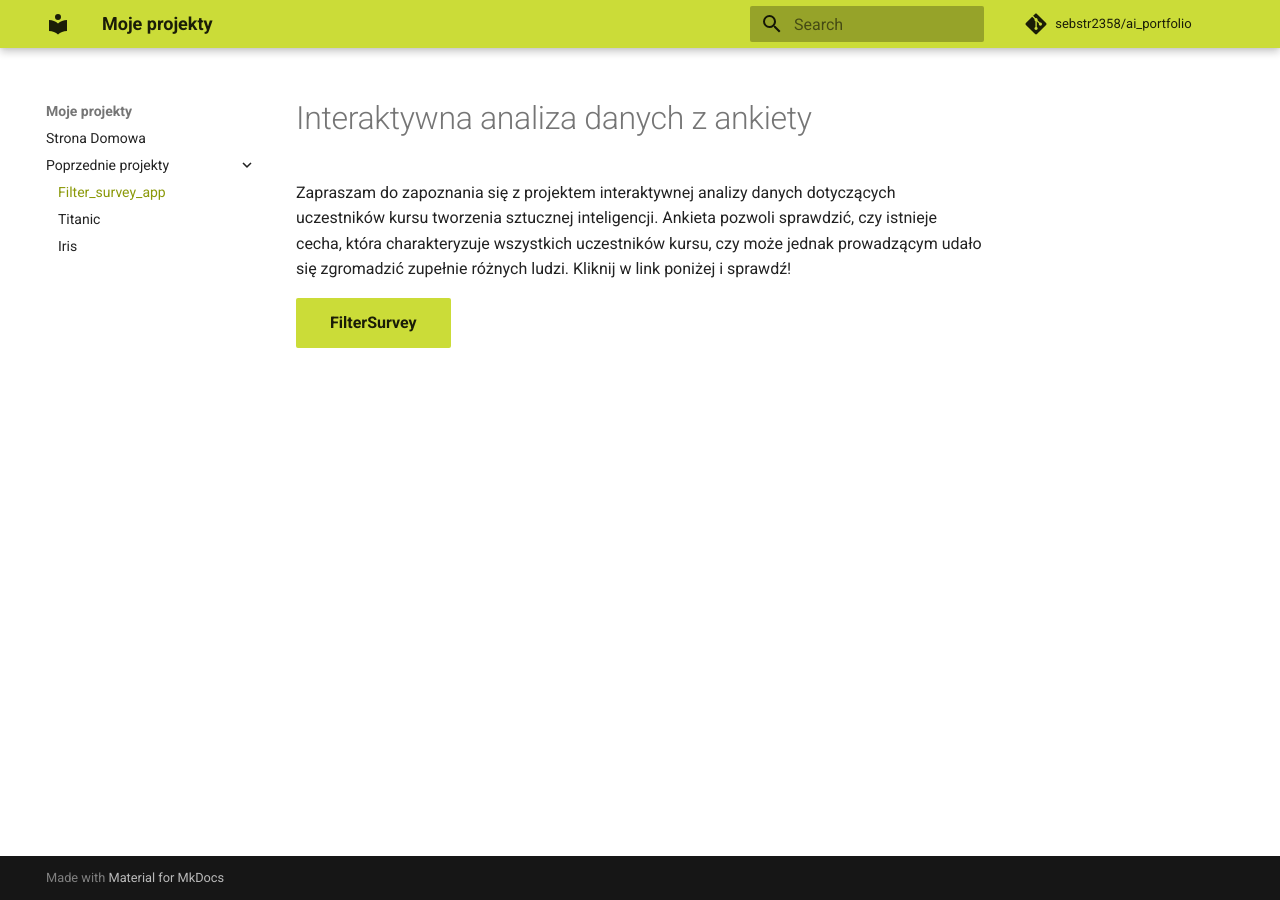
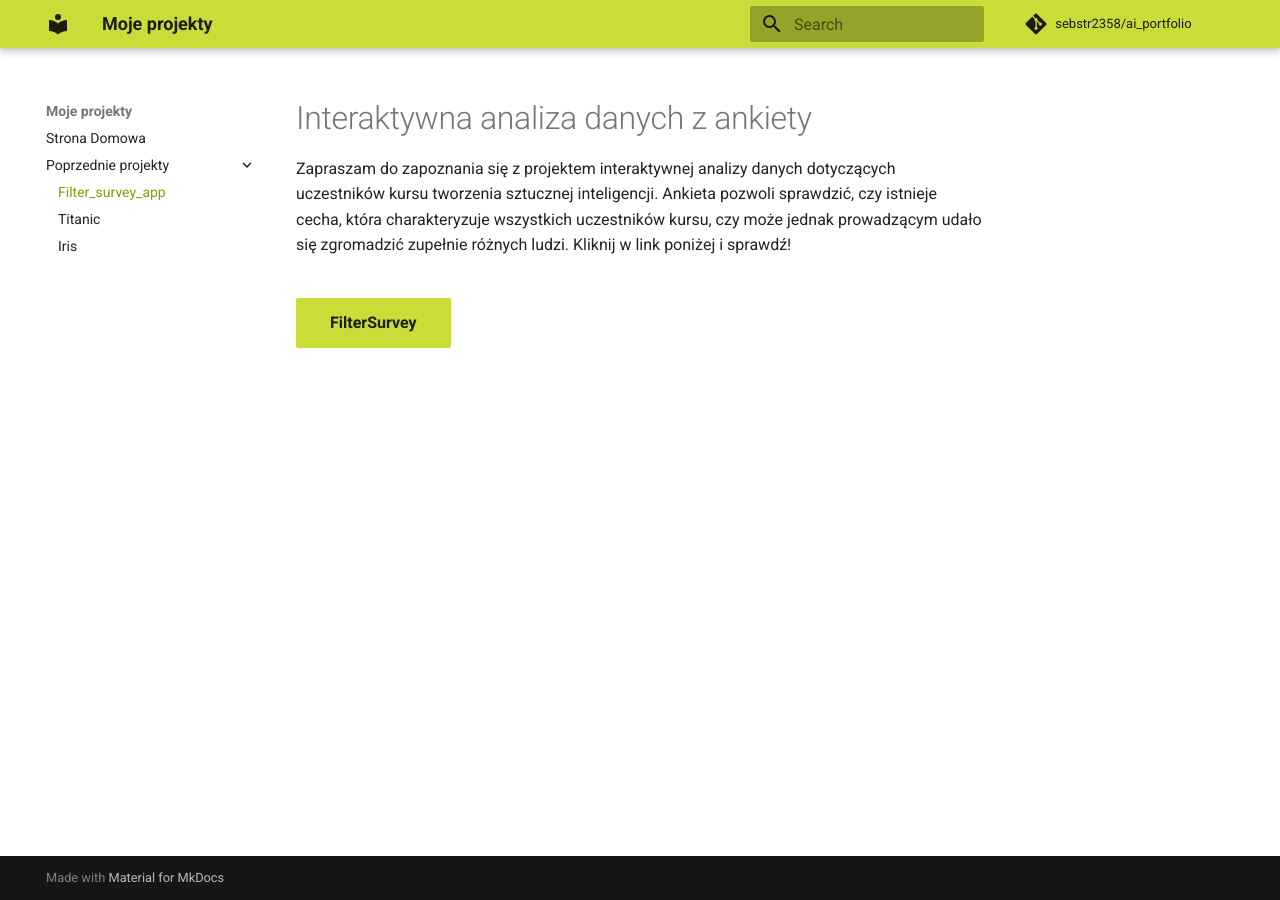
Before and after one commit to sebstr2358/ai_portfolio, an MkDocs documentation site: the page built from docs/filter_survey_app/index.md, in a window 1280 px wide. Built offline with MkDocs 1.6.1 and Material for MkDocs 9.7.7, drawn with Linux system fonts in a browser that asks for light colours; comment, search, counter and statistics services are not loaded.

Commit message:
changes style

```diff
--- a/docs/filter_survey_app/index.md
+++ b/docs/filter_survey_app/index.md
@@ -1,7 +1,8 @@
-# Interaktywna analiza danych z ankiety
-
-Zapraszam do zapoznania się z projektem interaktywnej analizy danych
-dotyczących uczestników kursu tworzenia sztucznej inteligencji. Ankieta pozwoli sprawdzić, czy istnieje cecha, która charakteryzuje wszystkich uczestników kursu, czy może jednak prowadzącym udało się zgromadzić zupełnie różnych ludzi.
-Kliknij w link poniżej i sprawdź!
+<header style="margin-bottom: 2rem">
+    <h1 style="margin-bottom: 0">Interaktywna analiza danych z ankiety</h1>
+    <p>Zapraszam do zapoznania się z projektem interaktywnej analizy danych
+    dotyczących uczestników kursu tworzenia sztucznej inteligencji. Ankieta pozwoli sprawdzić, czy istnieje cecha, która charakteryzuje wszystkich uczestników kursu, czy może jednak prowadzącym udało się zgromadzić zupełnie różnych ludzi.
+    Kliknij w link poniżej i sprawdź!</p>
+</header>
 
 <a href="https://filtersurveyapp.streamlit.app/" class="md-button md-button--primary" target='_blank'>FilterSurvey</a>
```
